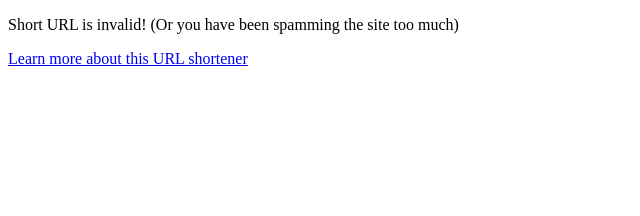
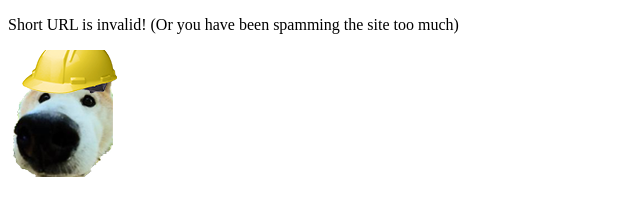
Before and after one commit to goaaats/s, a plain HTML site: page index.html in a window 1280 px wide. Shown: the whole page, without its empty margins (0-640 px from the left). Drawn offline with Linux system fonts and the light colour scheme.

Commit message:
Update index.html

```diff
--- a/index.html
+++ b/index.html
@@ -11,9 +11,7 @@
   <body>
     <p>Short URL is invalid! (Or you have been spamming the site too much)</p>
     <p>
-      <a href="https://github.com/nelsontky/gh-pages-url-shortener">
-        Learn more about this URL shortener
-      </a>
+      <img src="ClerkBuilder.png">
     </p>
   </body>
 </html>
```
